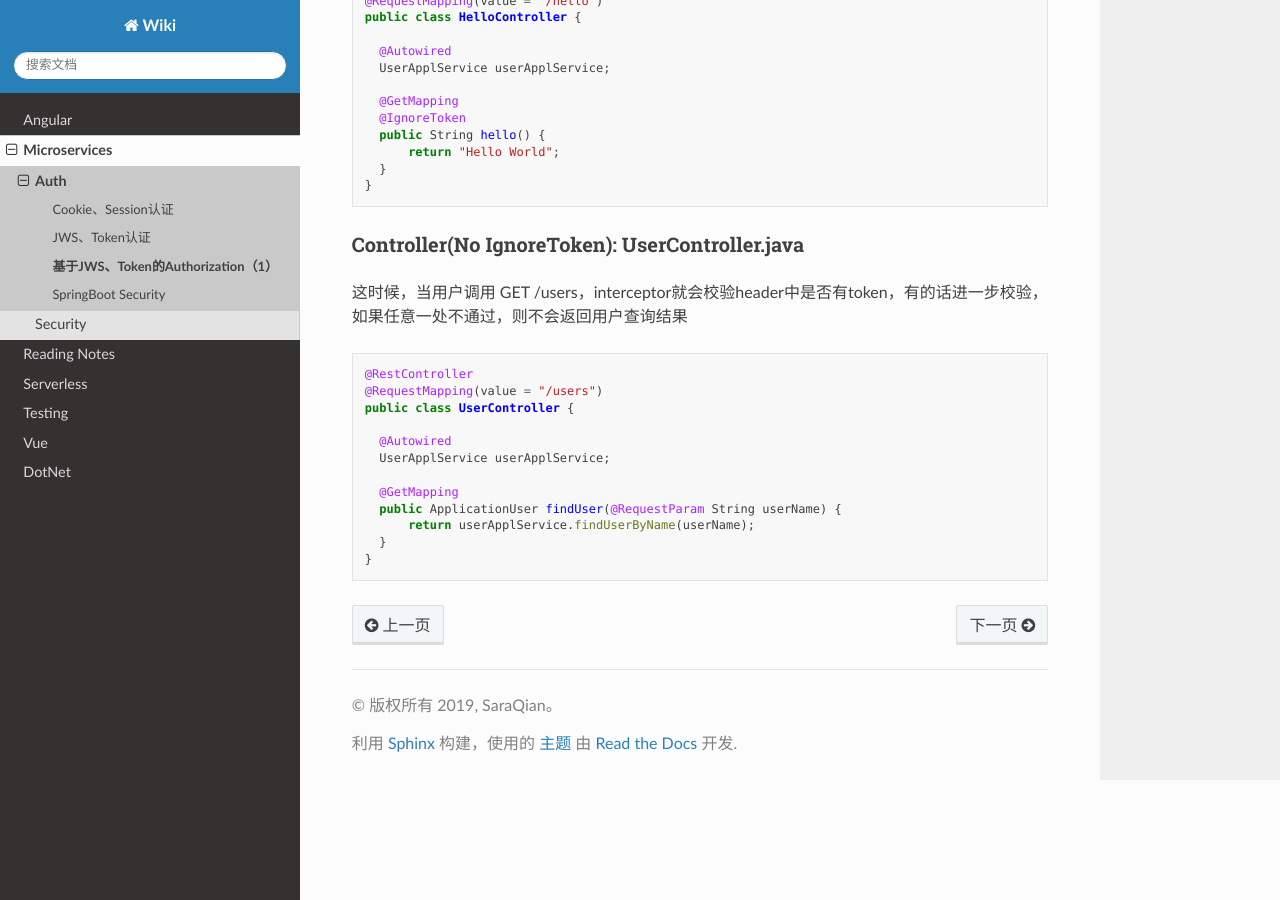
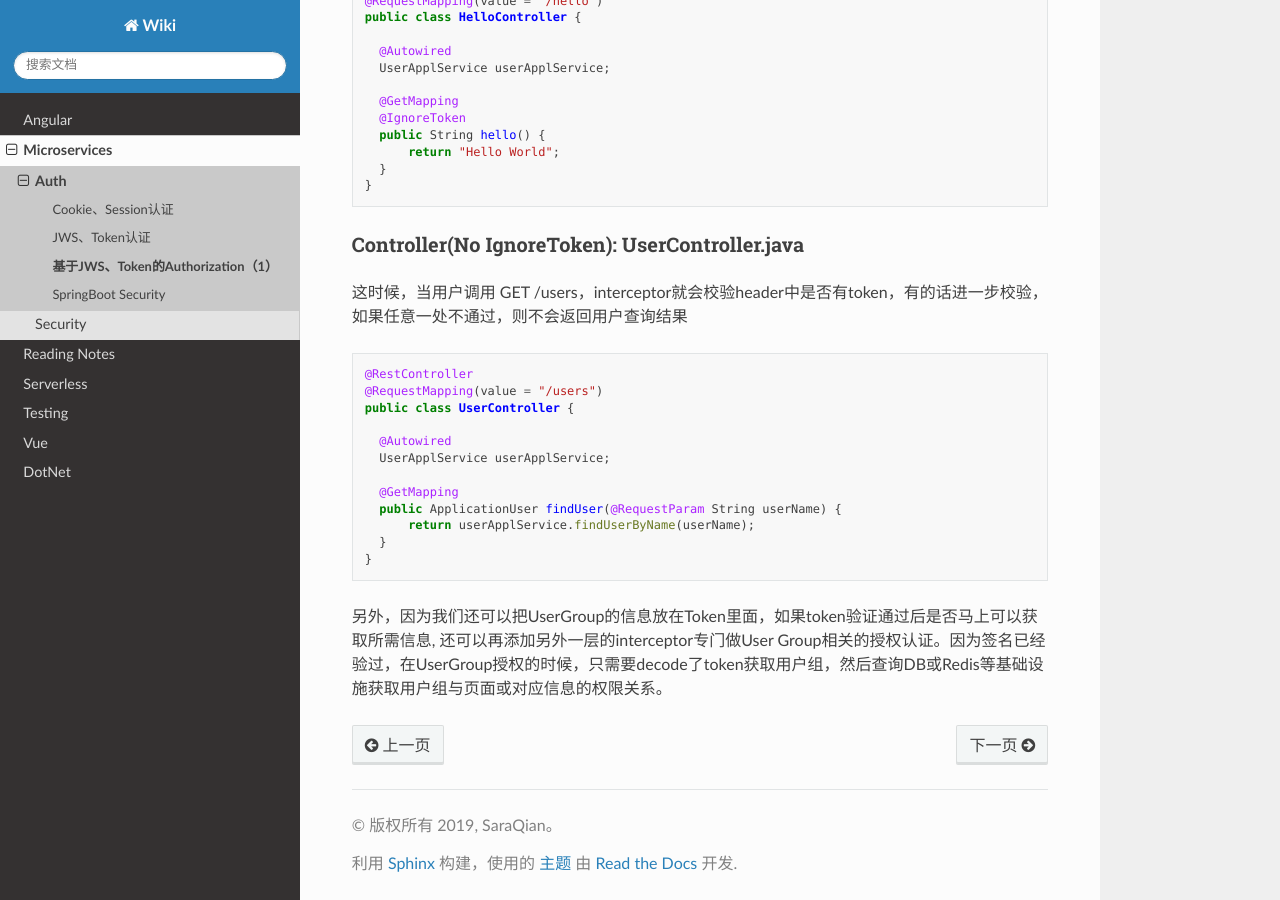
Before and after one commit to abigail830/Sphinx_wiki, a Sphinx documentation site: the page built from source/Microservices/Auth/JWS_token_Auth.rst, in a window 1280 px wide and 900 px high, scrolled down 2820 px. Built offline with Sphinx 7.4.7 and the Read the Docs theme 2.0.0, drawn with Linux system fonts in a browser that asks for light colours.

Commit message:
Update JWS_token_Auth.rst

```diff
--- a/source/Microservices/Auth/JWS_token_Auth.rst
+++ b/source/Microservices/Auth/JWS_token_Auth.rst
@@ -44,7 +44,6 @@ Interceptor: AuthorizationInterceptor.java
 * 首先decode JWT，获取如用户名的信息
 * 根据用户名（从DB或redis）查询到对应的密码或者Secret
 * 根据获取的password或者secret进行verify
-
 
 .. code-block:: java
 
@@ -181,7 +180,7 @@ Controller(No IgnoreToken): UserController.java
   }
 
 
-
+另外，因为我们还可以把UserGroup的信息放在Token里面，如果token验证通过后是否马上可以获取所需信息, 还可以再添加另外一层的interceptor专门做User Group相关的授权认证。因为签名已经验过，在UserGroup授权的时候，只需要decode了token获取用户组，然后查询DB或Redis等基础设施获取用户组与页面或对应信息的权限关系。
 
 
 .. index:: Authorization, Security, JWT, Token
```
